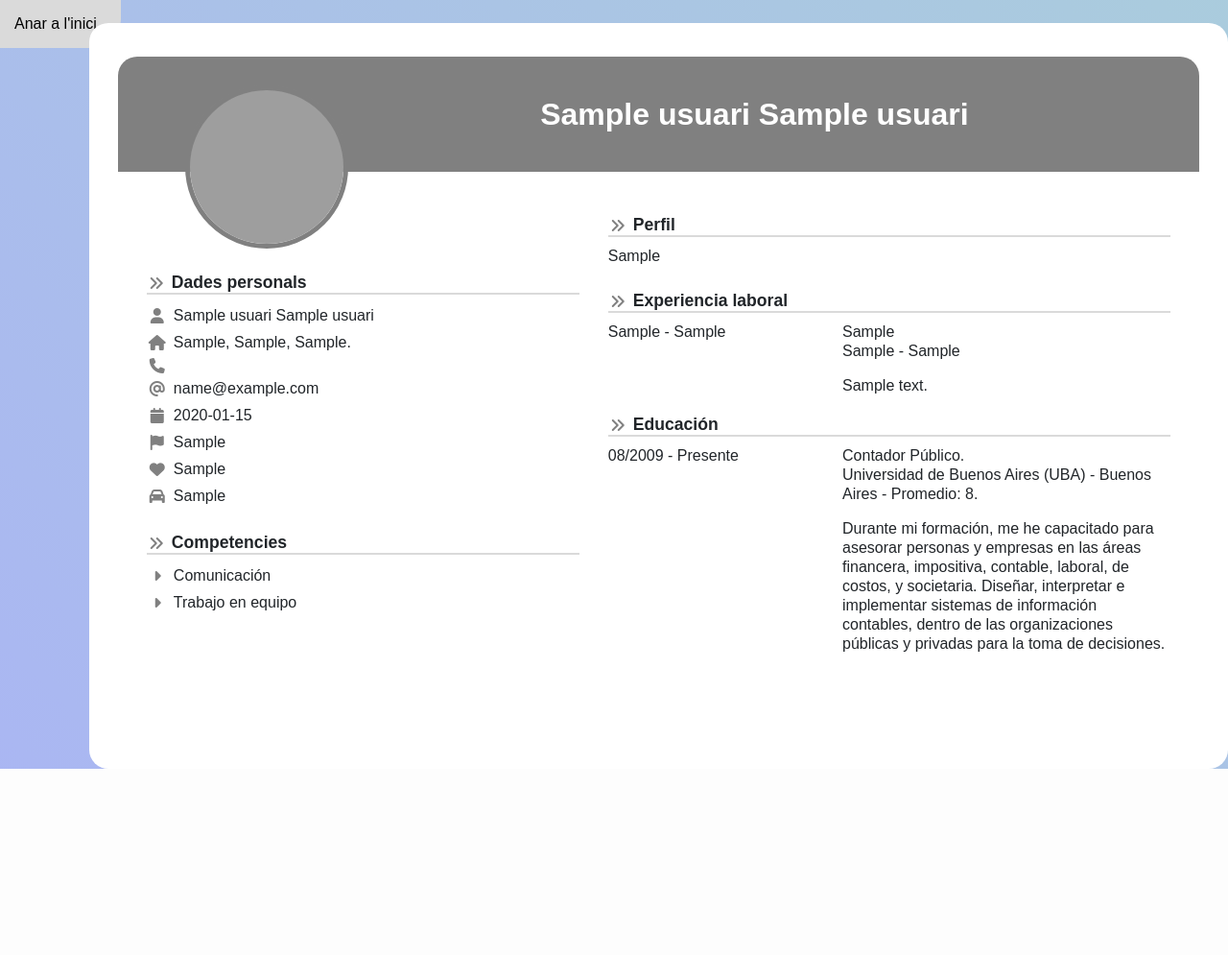
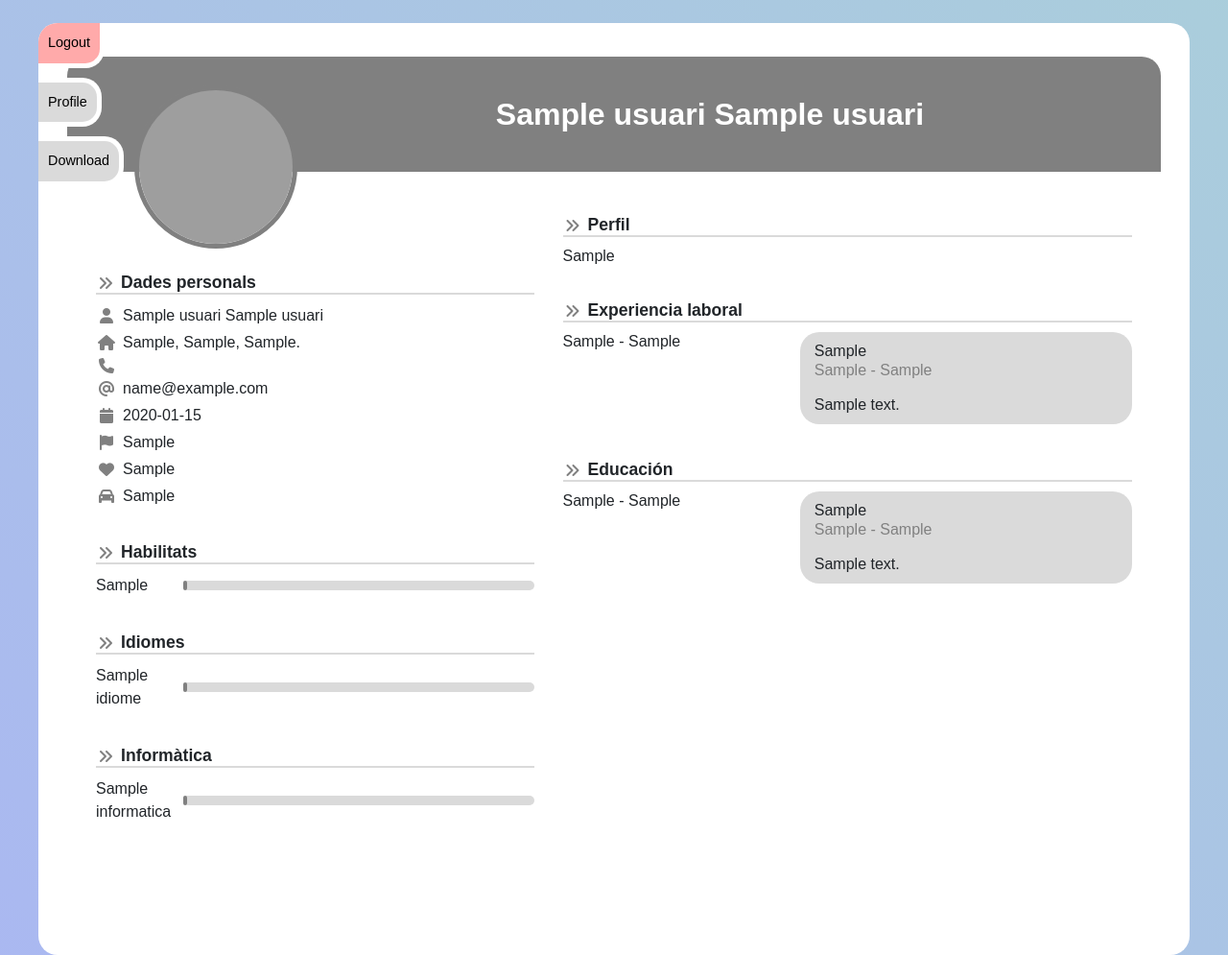
Before and after one commit to PolGubau/uab-2022-Practica3, a PHP site: page /cv.php?id=1 in a window 1280 px wide. Shown: the whole page at 96% size. Before the commit the page ends 801 px from the top, so only its background shows below. Run offline with PHP 8.4, Linux system fonts and the light colour scheme; the visitor is signed in with stand-in values (Sample User, id 1); tables that the repository leaves empty hold one stand-in row (values such as "Sample post"); data that the repository does not hold is empty; some libraries are stand-ins or nearby versions; grey boxes are pictures that could not be loaded.

Commit message:
ya funcriona casi todo

```diff
--- a/Classes/CV.php
+++ b/Classes/CV.php
@@ -4,8 +4,7 @@
 class CV
 {
     public $id;
-    public $nom;
-    public $perfil;
+    public $metadata;
     public $dadesPersonals;
     public $experiencia;
     public $estudis;
@@ -41,4 +40,14 @@ class CV
     {
         return $this->dadesPersonals['carrer'] . ', ' . $this->dadesPersonals['poblacio'] . ', ' . $this->dadesPersonals['provincia'] . '.';
     }
+    public function download()
+    {
+        $file = 'cv.pdf';
+        $filename = 'cv.pdf';
+        header('Content-type: application/pdf');
+        header('Content-Disposition: inline; filename="' . $filename . '"');
+        header('Content-Transfer-Encoding: binary');
+        header('Accept-Ranges: bytes');
+        // @readfile($file);
+    }
 };
--- a/cv.php
+++ b/cv.php
@@ -1,5 +1,6 @@
 <?php
 session_start();
+require_once 'Classes/CV.php';
 
 require_once './controller/redirect5secs.php';
 require_once './model/config.php';
@@ -12,9 +13,12 @@ if (!isset($_REQUEST['id'])) {
   header("Location: ./");
   die;
 }
+
 // Now we need to get the cvId from the url
 
 $cvId = $_REQUEST['id'];
+$_SESSION['lastCvSeen'] = $cvId;
+
 $arrayCvs = getCv($conn, $cvId);
 // we need to check if the cv exists
 if (count($arrayCvs) == 0) {
@@ -25,10 +29,18 @@ $cv = completeCv($conn, $cvId);
 $nomComplet = $cv->getFullName();
 $dadesPersonalsCv = $cv->getPart('dadesPersonals');
 
+
+
+if (isset($_GET['download'])) {
+  //download the actual file in pdf format
+  $cv->download();
+  die;
+}
 // use $bigCv->getPart('smt') to get the data from the cv
 
 
 ?>
+
 <!DOCTYPE html>
 <html lang="en">
 
@@ -51,9 +63,15 @@ $dadesPersonalsCv = $cv->getPart('dadesPersonals');
 </head>
 
 <body>
-  <a href="./controller/logout.php" class="logout">Tancar Sessió</a>
-  <a href="./" class="return">Anar a l'inici</a>
+
+
   <div class="container">
+    <div class="settingsLeft">
+      <a class="logout" href="./controller/logout.php">Logout</a>
+      <a href="profile.php">Profile</a>
+      <a href="cv.php?id=<?php echo $cvId ?>&download">Download</a>
+    </div>
+
     <div class="header">
       <h1 class="tituloprincipal"><?php echo ($nomComplet) ?></h1>
     </div>
@@ -78,27 +96,93 @@ $dadesPersonalsCv = $cv->getPart('dadesPersonals');
             </ul>
           </div>
         </div>
-
-
-
-
-
+        <!-- habilitats -->
         <div class="section">
           <div class="titulo"><i class="fa-solid fa-angles-right"></i>
-            <h4>Competencies
-            </h4>
+            <h4>Habilitats</h4>
           </div>
           <div>
-            <div>
+            <?php
+            $habilitats = $cv->getPart('habilitats');
+            foreach ($habilitats as $habilitat) {
+              $habilitat = $habilitat[0];
+            ?>
 
-              <ul>
-                <li class="item_lista"><i class="fa-solid fa-caret-right"></i>Comunicación</li>
-                <li class="item_lista"><i class="fa-solid fa-caret-right"></i>Trabajo en equipo</li>
+              <article class="article">
+                <div class="col-5 row_barras">
+                  <?php echo $habilitat['habilitatValor']; ?>
+                  <div class="barra_base">
+                    <div class="barra_nivel" style="width: <?php echo $habilitat['habilitatNivell']; ?>%">
+                    </div>
+                  </div>
+                </div>
+              </article>
+            <?php
 
-              </ul>
-            </div>
+            }
+            ?>
+
           </div>
         </div>
+
+        <!-- idiomes -->
+        <div class="section">
+          <div class="titulo"><i class="fa-solid fa-angles-right"></i>
+            <h4>Idiomes</h4>
+          </div>
+          <div>
+            <?php
+            $idiomes = $cv->getPart('idiomes');
+            foreach ($idiomes as $idioma) {
+              $idioma = $idioma[0];
+            ?>
+
+              <article class="article">
+                <div class="col-5 row_barras">
+                  <?php echo $idioma['idiomaNom']; ?>
+                  <div class="barra_base">
+                    <div class="barra_nivel" style="width: <?php echo $idioma['idiomaNivell']; ?>%">
+                    </div>
+                  </div>
+                </div>
+              </article>
+            <?php
+
+            }
+            ?>
+
+          </div>
+        </div>
+
+        <!-- informatica -->
+        <div class="section">
+          <div class="titulo"><i class="fa-solid fa-angles-right"></i>
+            <h4>Informàtica</h4>
+          </div>
+          <div>
+            <?php
+            $informaticas = $cv->getPart('informatica');
+            foreach ($informaticas as $informatica) {
+              $informatica = $informatica[0];
+            ?>
+
+              <article class="article">
+                <div class="col-5 row_barras">
+                  <?php echo $informatica['informaticaNom']; ?>
+                  <div class="barra_base">
+                    <div class="barra_nivel" style="width: <?php echo $informatica['informaticaNivell']; ?>%">
+                    </div>
+                  </div>
+                </div>
+              </article>
+            <?php
+
+            }
+            ?>
+
+          </div>
+        </div>
+
       </div>
       <div class="col2">
         <div class="section">
@@ -119,26 +203,21 @@ $dadesPersonalsCv = $cv->getPart('dadesPersonals');
           </div>
           <div>
             <?php
-            $exps = $cv->getPart('experiencies')[0];
-
+            $exps = $cv->getPart('experiencies');
             foreach ($exps as $exp) {
+              $exp = $exp[0];
             ?>
 
-              <div>
-                <div class="explicacion">
-                  <div class="col-5">
-                    <?php echo $exp['experienciaDataInici'] . ' - ' . $exp['experienciaDataFi']; ?>
-
-                  </div>
-                  <div class="col-7">
-                    <span><?php echo $exp['experienciaTitol'] ?></span>
-                    <p class="universidad"><?php echo $exp['experienciaEmpresa'] . ' - ' . $exp['experienciaUbicacio']; ?></p>
-                    <span><?php echo $exp['experienciaDescripcio'] ?></span>
-
-
-                  </div>
+              <article class="article">
+                <div class="col-5">
+                  <?php echo $exp['experienciaDataInici'] . ' - ' . $exp['experienciaDataFi']; ?>
                 </div>
-              </div>
+                <div class="col-7 articleContent">
+                  <span><?php echo $exp['experienciaTitol'] ?></span>
+                  <p class="greyText"><?php echo $exp['experienciaEmpresa'] . ' - ' . $exp['experienciaUbicacio']; ?></p>
+                  <span><?php echo $exp['experienciaDescripcio'] ?></span>
+                </div>
+              </article>
             <?php
 
             }
@@ -152,22 +231,30 @@ $dadesPersonalsCv = $cv->getPart('dadesPersonals');
             <h4>Educación</h4>
           </div>
           <div>
+            <?php
+            $exps = $cv->getPart('estudis');
+            foreach ($exps as $exp) {
+              $exp = $exp[0];
+            ?>
 
-            <div>
-              <div class="explicacion">
-                <div class="col-5">08/2009 - Presente</div>
-                <div class="col-7">
-                  <span>Contador Público.</span>
-                  <p class="universidad">Universidad de Buenos Aires (UBA) - Buenos Aires - Promedio: 8.</p>
-                  <span>Durante mi formación, me he capacitado para asesorar personas y empresas en las áreas financera,
-                    impositiva, contable, laboral, de costos, y societaria. Diseñar, interpretar e implementar sistemas de
-                    información contables, dentro de las organizaciones públicas y privadas para la toma de decisiones.
-                  </span>
+              <article class="article">
+                <div class="col-5">
+                  <?php echo $exp['estudiDataInici'] . ' - ' . $exp['estudiDataFi']; ?>
+
+                </div>
+                <div class="col-7 articleContent">
+                  <span><?php echo $exp['estudiTitol'] ?></span>
+                  <p class="greyText"><?php echo $exp['estudiEmpresa'] . ' - ' . $exp['estudiUbicacio']; ?></p>
+                  <span><?php echo $exp['estudiDescripcio'] ?></span>
 
 
                 </div>
-              </div>
-            </div>
+              </article>
+            <?php
+
+            }
+            ?>
+
           </div>
         </div>
 
@@ -179,3 +266,13 @@ $dadesPersonalsCv = $cv->getPart('dadesPersonals');
 </body>
 
 </html>
+
+
+<?php
+
+
+
+
+// echo '<pre>';
+// print_r($cv);
+// echo '</pre>';
--- a/model/DB.php
+++ b/model/DB.php
@@ -22,7 +22,7 @@ class DB
             $this->conn = new PDO("mysql:host=$this->host;dbname=$this->db", $this->user, $this->password);
             $this->conn->setAttribute(PDO::ATTR_ERRMODE, PDO::ERRMODE_EXCEPTION);
         } catch (PDOException $e) {
-            header('Location: ./error.php');
+            header('Location: ./error.php?error=408');
             echo "La connexió ha fallat: " . $e->getMessage();
         }
     }
--- a/model/crudCvs/Read.php
+++ b/model/crudCvs/Read.php
@@ -4,7 +4,6 @@
 if (session_status() == PHP_SESSION_NONE) {
     session_start();
 }
-require_once 'Classes/CV.php';
 
 function getAllCvs($conn, $userId)
 {
--- a/styles/Layout.css
+++ b/styles/Layout.css
@@ -91,6 +91,8 @@ body {
 }
 
 .settingsLeft a {
+    border: 5px solid white;
+    border-left: none;
     color: var(--black);
     text-decoration: none;
     font-size: 0.9em;
@@ -99,7 +101,6 @@ body {
     align-items: center;
     justify-content: center;
     padding: 10px;
-    border: none;
     cursor: pointer;
     background-color: var(--lightGrey);
     border-radius: 0 20px 20px 0;
@@ -107,6 +108,7 @@ body {
 }
 
 .settingsLeft> :first-child {
+    border-top: none;
     border-radius: 20px 0 20px 0;
 }
 
--- a/styles/cv.css
+++ b/styles/cv.css
@@ -36,7 +36,7 @@
   }
 
   .section {
-      margin-bottom: 10px;
+      margin-bottom: 20px;
       display: flex;
       flex-direction: column;
   }
@@ -77,10 +77,16 @@
       margin-bottom: 4px;
   }
 
-  .explicacion {
+  .article {
       display: flex;
-      margin-bottom: 10px;
+      margin-bottom: 17px;
 
+  }
+
+  .articleContent {
+      background-color: var(--lightGrey);
+      padding: 10px 15px;
+      border-radius: 20px;
   }
 
   h4 {
@@ -205,3 +211,34 @@
           flex-direction: column;
       }
   }
+
+
+  .greyText {
+      color: var(--grey);
+  }
+
+  .barra_base {
+      background-color: var(--lightGrey);
+      position: relative;
+      width: 100%;
+      height: 10px;
+      border-radius: 5px;
+
+  }
+
+  .barra_nivel {
+      background-color: var(--grey);
+      position: absolute;
+      height: 10px;
+      border-radius: 5px;
+  }
+
+  .row_barras {
+      display: grid;
+      width: 100%;
+      grid-template-columns: 1fr 4fr;
+      align-content: center;
+      justify-items: stretch;
+      align-items: center;
+      justify-content: center;
+  }
```
Also changed, not shown: error.php (+7 -0 lines).
